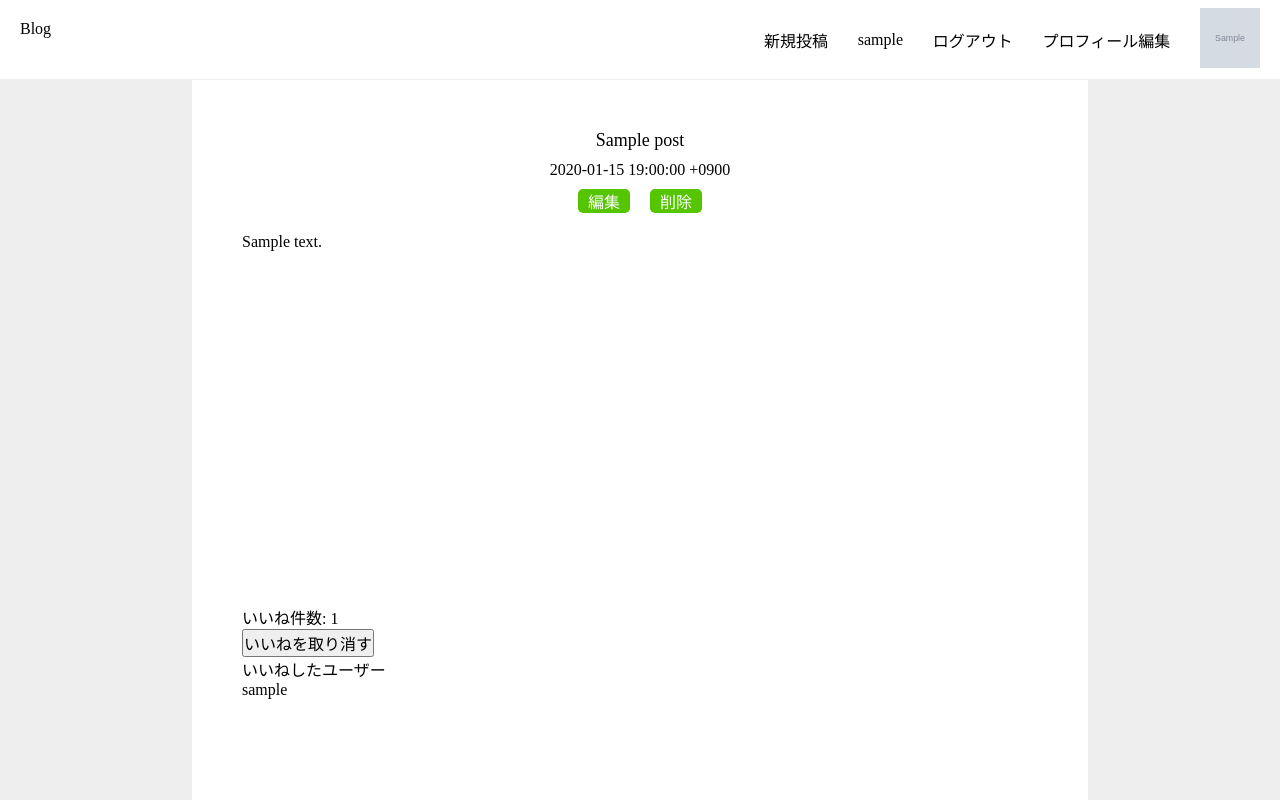
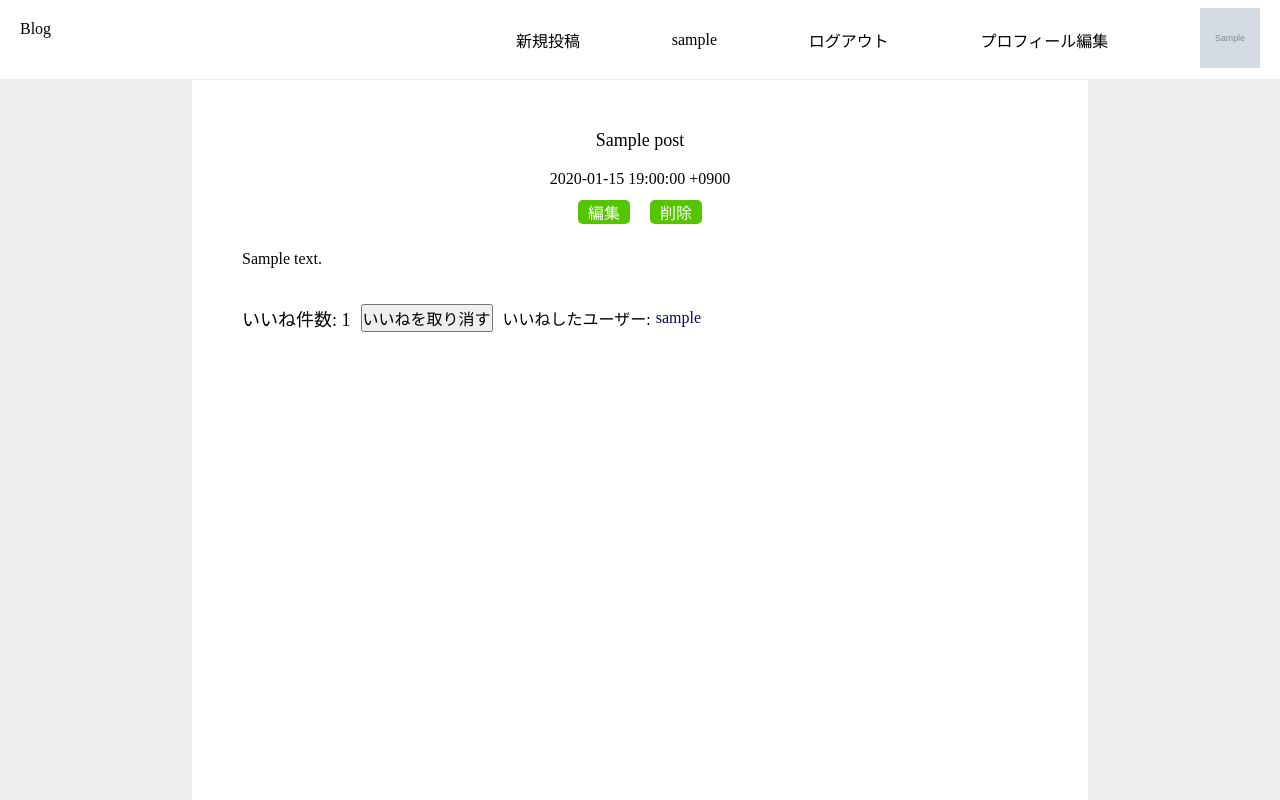
Before and after one commit to h-asuka/hobby_blog, a Rails app: page /posts/1 in a window 1280 px wide. Run offline with Rails 7, Linux system fonts and the light colour scheme; a user stored in the database is signed in; tables that the repository leaves empty hold one stand-in row (values such as "Sample post"); grey boxes marked "Sample" are stand-in pictures; style sheets or scripts are compiled from the project's sources; some libraries are stand-ins or nearby versions.

Commit message:
view修正

```diff
--- /dev/null
+++ b/app/assets/javascripts/comments.coffee
@@ -0,0 +1,3 @@
+# Place all the behaviors and hooks related to the matching controller here.
+# All this logic will automatically be available in application.js.
+# You can use CoffeeScript in this file: http://coffeescript.org/
--- a/app/assets/stylesheets/_header.scss
+++ b/app/assets/stylesheets/_header.scss
@@ -23,7 +23,7 @@
   .register {
     display: flex;
     justify-content: space-between;
-    width: 40%;
+    width: 60%;
     align-items: center;
     .new-post {
       text-decoration: none;
--- a/app/assets/stylesheets/_posts_show.scss
+++ b/app/assets/stylesheets/_posts_show.scss
@@ -1,29 +1,35 @@
 .details-container {
   background-color: #EEEEEE;
-  height: calc(100vh - 80px);
+  min-height: calc(100vh - 80px);
+  max-height: 100%;
   .details-content {
-    height: calc(100vh - 80px);
+    min-height: calc(100vh - 80px);
+    max-height: 100%;
     padding: 50px;
     width: 70%;
     background-color: white;
     margin: 0 auto;
     &__title {
+      height: 30px;
       text-align: center;
       font-size: 18px;
       font-weight: 400;
       margin-bottom: 10px;
     }
     &__time {
+      height: 20px;
       text-align: center;
       margin-bottom: 10px;
     }
     &__edit {
+      height: 30px;
       width: 124px;
       display: flex;
       margin: 0 auto;
       .postManage {
         margin-top: 10px;
         &__edit {
+          height: 24px;
           display: block;
           border-radius: 5px;
           color: #ffffff;
@@ -33,6 +39,7 @@
           margin-right: 10px;
         }
         &__delete{
+          height: 24px;
           display: block;
           border-radius: 5px;
           color: #ffffff;
@@ -45,7 +52,29 @@
     }
     &__text {
       margin-top: 20px;
-      height: 60%;
+    }
+    &__like {
+      height: 60px;
+      display: flex;
+      margin-top: 20px;
+      align-items: center;
+      &__count {
+        font-size: 18px;
+      }
+      &__bottun {
+        margin-left: 10px;
+      }
+      &__user {
+        margin-left: 10px;
+      }
+      &__user-name {
+        margin-left: 5px;
+        width: 45%;
+        .user-nickname {
+          text-decoration: none;
+          color: #0A0661;
+        }
+      }
     }
   }
 }
--- /dev/null
+++ b/app/assets/stylesheets/comments.scss
@@ -0,0 +1,3 @@
+// Place all the styles related to the comments controller here.
+// They will automatically be included in application.css.
+// You can use Sass (SCSS) here: http://sass-lang.com/
--- /dev/null
+++ b/app/helpers/comments_helper.rb
@@ -0,0 +1,2 @@
+module CommentsHelper
+end
--- a/app/views/posts/index.html.haml
+++ b/app/views/posts/index.html.haml
@@ -31,7 +31,7 @@
             .mypost
               = link_to post.title, post_path(post.id), class: "mypost--title"
             .nickname
-              = link_to post.user.nickname, user_path(post.user), class: "user-nickname"
+              = link_to post.user.nickname, user_path(post.user), class: "u-nickname"
     - else
       .right-content__signed-out
         .register-content
--- a/app/views/posts/show.html.haml
+++ b/app/views/posts/show.html.haml
@@ -12,18 +12,19 @@
         = link_to "削除", post_path(@post.id), method: :delete, class: "postManage__delete"
     .details-content__text
       = simple_format @post.content
-    .details-content__like-count
-      いいね件数:
-      = @post.likes.count
     .details-content__like
-      - if current_user.already_liked?(@post)
-        .details-content__like__delite
-          = button_to 'いいねを取り消す', post_like_path(@post), method: :delete
-      -else
-        .details-content__like__addition
-          = button_to 'いいね', post_likes_path(@post)
-    .details-content__like__user
-      いいねしたユーザー
-    .details-content__like__user-count
-      - @post.liked_users.each do |user|
-        = user.nickname
+      .details-content__like__count
+        いいね件数:
+        = @post.likes.count
+      .details-content__like__bottun
+        - if current_user.already_liked?(@post)
+          .details-content__like__delite
+            = button_to 'いいねを取り消す', post_like_path(@post), method: :delete
+        -else
+          .details-content__like__addition
+            = button_to 'いいね', post_likes_path(@post)
+      .details-content__like__user
+        いいねしたユーザー:
+      .details-content__like__user-name
+        - @post.liked_users.each do |user|
+          = link_to user.nickname, user_path(user), class: "user-nickname"
```
Also changed, not shown: app/assets/stylesheets/index.scss (+13 -13 lines), app/controllers/comments_controller.rb (added, +11 -0 lines), test/controllers/comments_controller_test.rb (added, +7 -0 lines).
